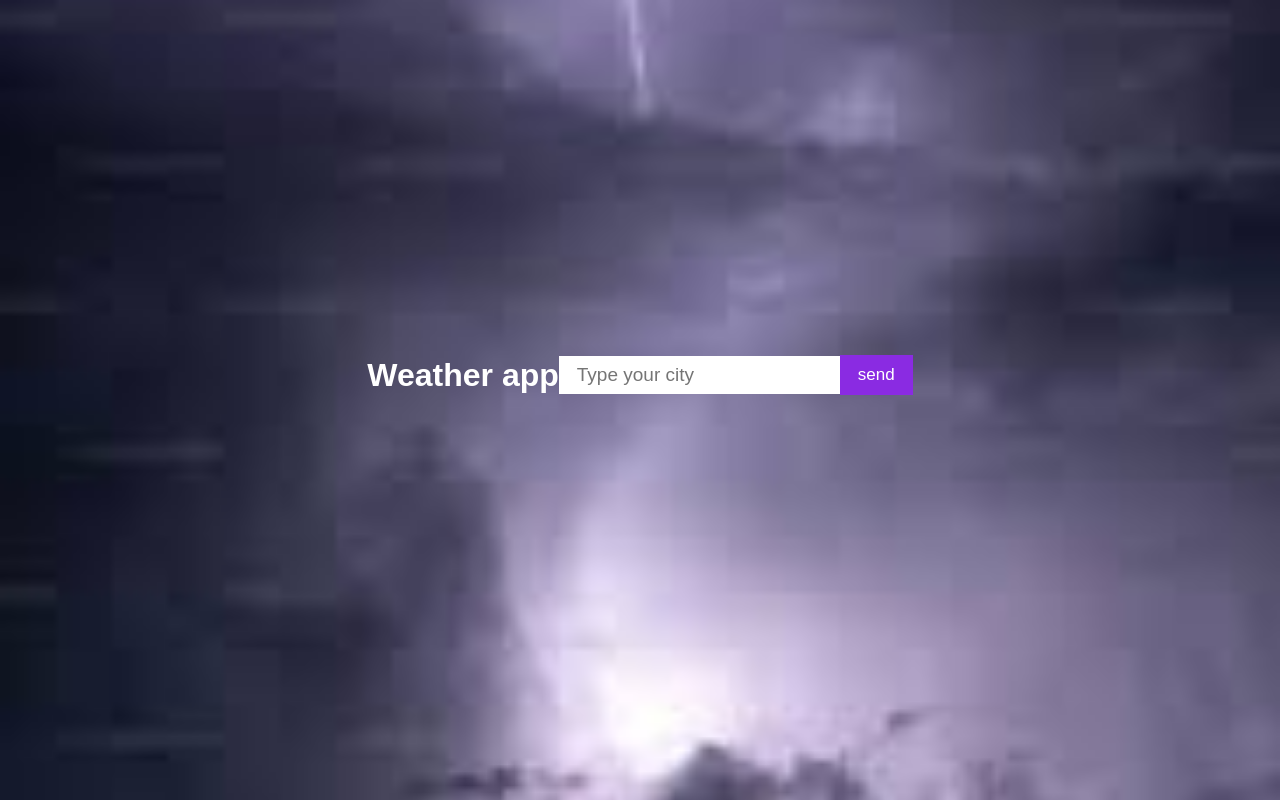
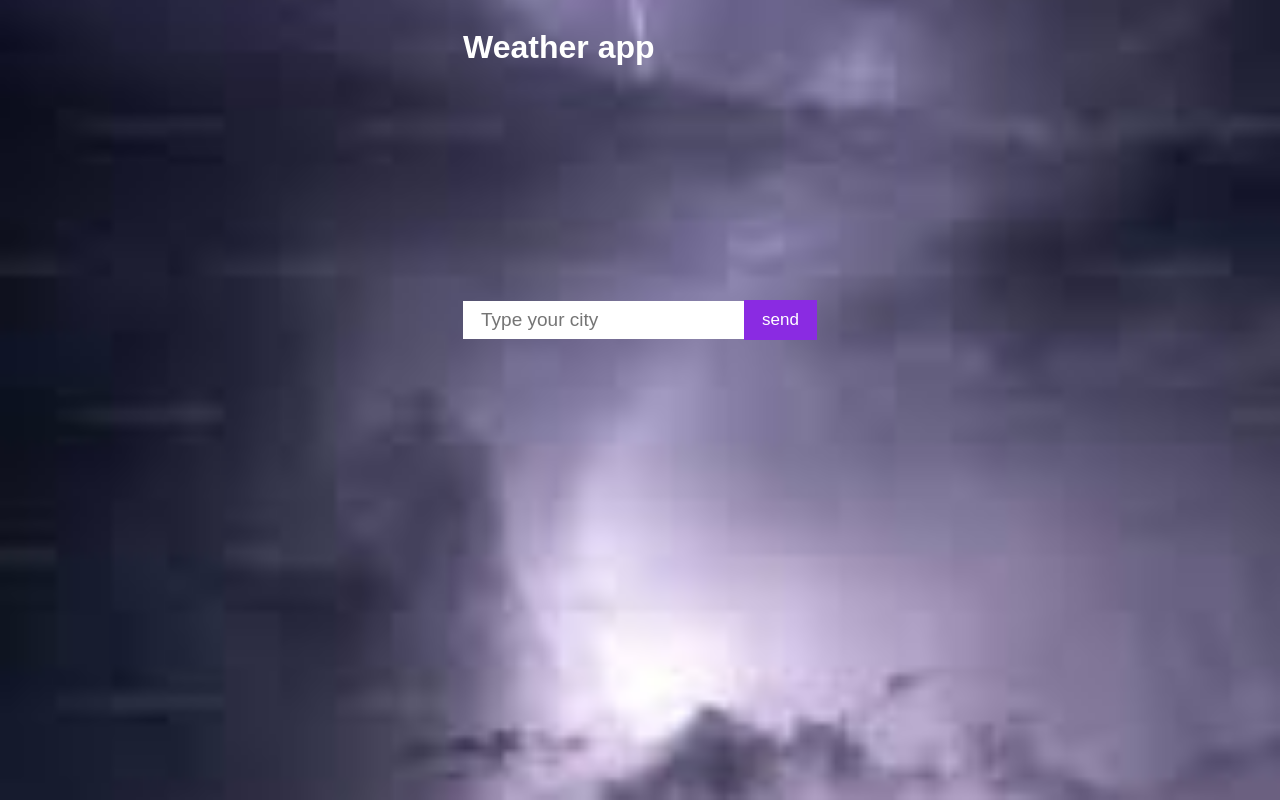
Before and after one commit to Anit81/weather-app, a React (Vite) app: page / in a window 1280 px wide. Built offline with nearby package versions, Linux system fonts and the light colour scheme.

Commit message:
Update weather.jsx

```diff
--- a/src/weather compnent/weather.jsx
+++ b/src/weather compnent/weather.jsx
@@ -22,9 +22,9 @@ export function WeathearAppComponent(){
 
   return (
     <>
+         <h1>Weather app</h1>
+    <div className='input-btn'>
 
-    <div className='input-btn'>
-      <h1>Weather app</h1>
         <input placeholder='Type your city' className='input-field' onChange={inputField} value={inputChat} />
       <button className='butt' onClick={fetchWeather}>send</button>
     </div>
```
